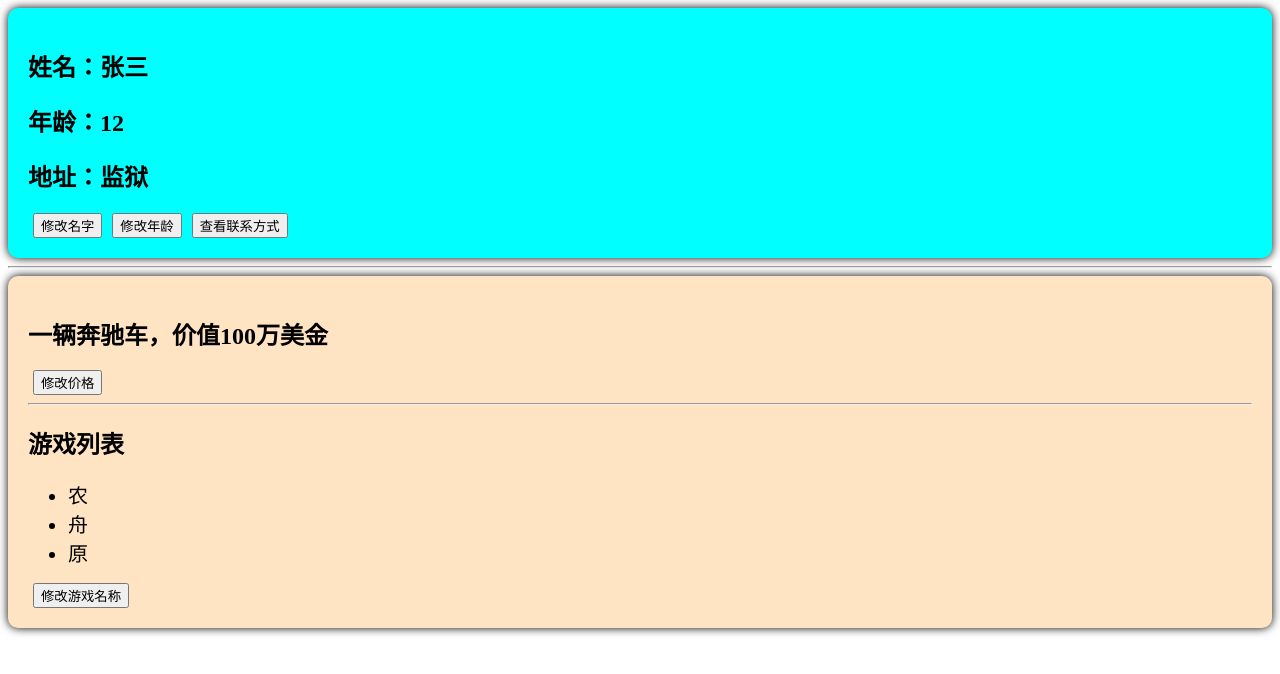
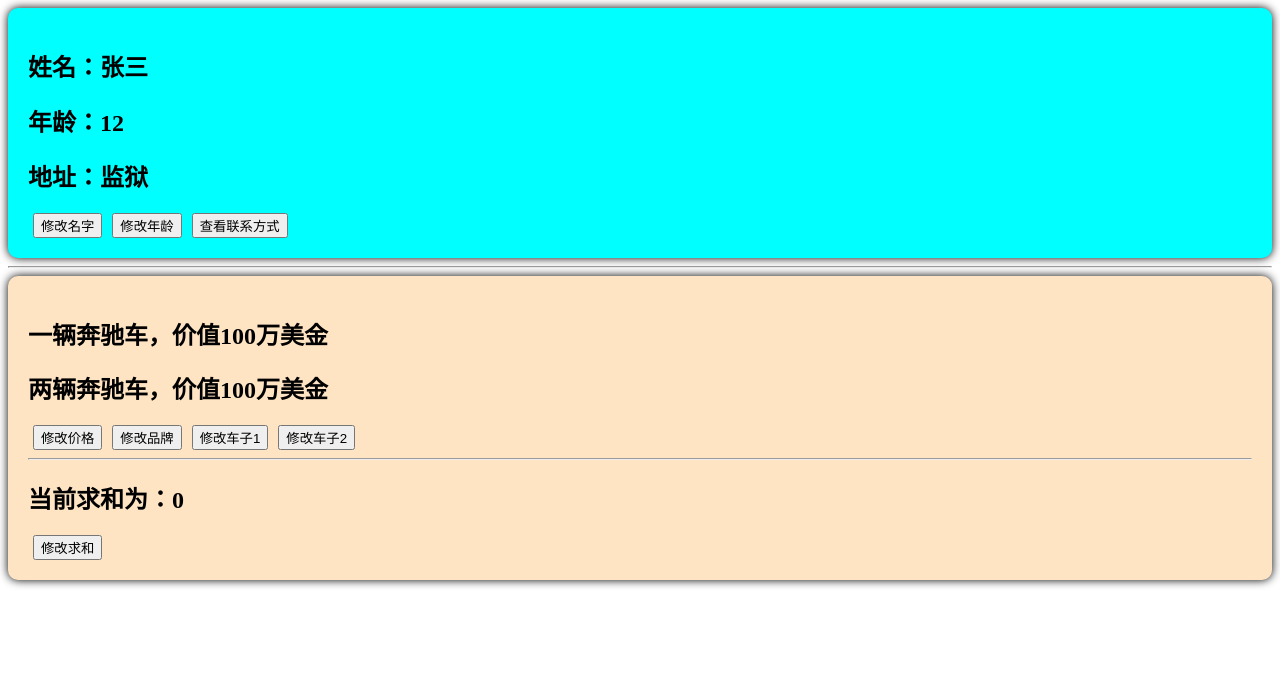
Before and after one commit to yiang231/vue3, a Vue app: page / in a window 1280 px wide. Shown: the top 674 px of the page. Built offline with nearby package versions, Linux system fonts and the light colour scheme.

Commit message:
reactive 和 ref

```diff
--- a/src/components/Car.vue
+++ b/src/components/Car.vue
@@ -1,13 +1,14 @@
 <template>
   <div class="car">
-    <h2>一辆{{ car.brand }}车，价值{{ car.price }}万美金</h2>
+    <h2>一辆{{ car1.brand }}车，价值{{ car1.price }}万美金</h2>
+    <h2>两辆{{ car2.brand }}车，价值{{ car2.price }}万美金</h2>
     <button @click="changePrice()">修改价格</button>
+    <button @click="changeBrand()">修改品牌</button>
+    <button @click="changeCar1()">修改车子1</button>
+    <button @click="changeCar2()">修改车子2</button>
     <hr />
-    <h2>游戏列表</h2>
-    <ul>
-      <li v-for="game in games" v-bind:key="game.id">{{ game.name }}</li>
-    </ul>
-    <button @click="changeGameName()">修改游戏名称</button>
+    <h2>当前求和为：{{ sum }}</h2>
+    <button @click="changeSum()">修改求和</button>
   </div>
 </template>
 
@@ -17,20 +18,26 @@ export default {
 }
 </script>
 <script lang="ts" setup>
-import { ref } from 'vue'
-let car = ref({ brand: '奔驰', price: 100 })
-let games = ref([
-  { id: 'game1', name: '农' },
-  { id: 'game2', name: '舟' },
-  { id: 'game3', name: '原' }
-])
+import { ref, reactive } from 'vue'
+let car1 = ref({ brand: '奔驰', price: 100 })
+let car2 = reactive({ brand: '奔驰', price: 100 })
+let sum = ref(0)
 function changePrice() {
-  car.value.price += 10
+  car1.value.price += 10
 }
-function changeGameName() {
-  games.value[0].name = '王者荣耀'
-  games.value[1].name = '明日方舟'
-  games.value[2].name = '原神启动'
+function changeBrand() {
+  car1.value.brand = '问界'
+}
+function changeCar1() {
+  // 替换 ref 对象
+  car1.value = { brand: '劳斯莱斯', price: 3000 }
+}
+function changeCar2() {
+  // 替换 reactive 对象，将除了第一个对象外的所有对象赋值给第一个对象
+  Object.assign(car2, { brand: '劳斯莱斯', price: 5000 })
+}
+function changeSum() {
+  sum.value += 1
 }
 </script>
 <style scoped>
```
